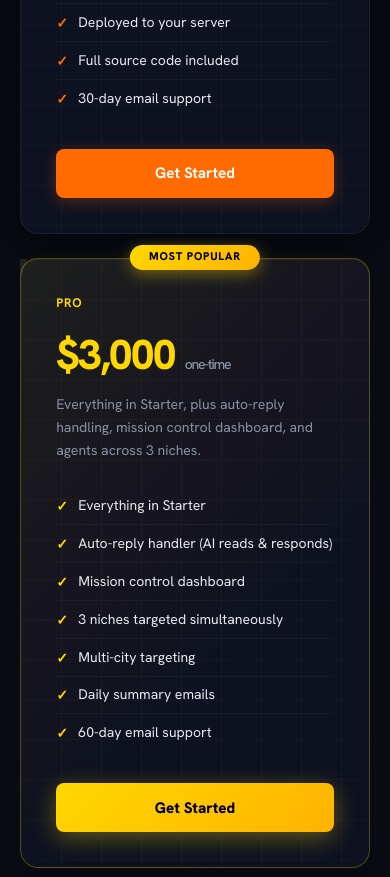
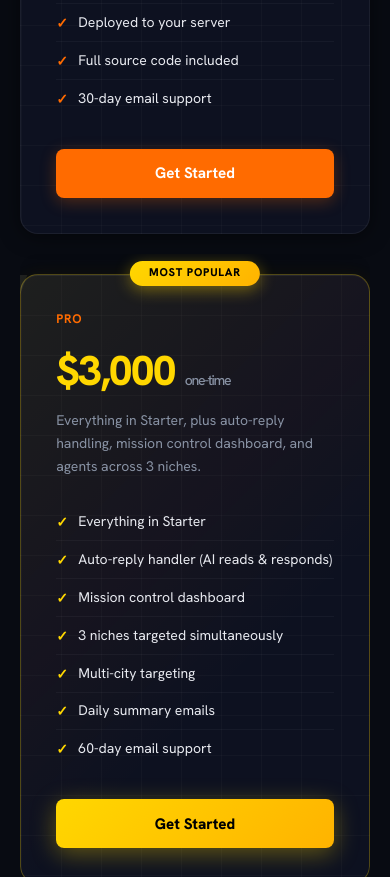
Before and after one commit to Jcapalot18/autoflow-agency, a website: page index.html in a window 390 px wide. Shown: the part 5031-5908 px from the top of the page. Drawn offline with Linux system fonts and the light colour scheme.

Commit message:
fix(pricing): equal card heights, badge breathing room, consistent tier name color
- align-items:stretch + flex column on .pkg + margin-top:auto on .pkg-cta
  so all three cards are the same height and CTAs lock to the bottom
- .pkg.featured .pkg-name: gold → orange to match Starter and Custom
- mobile: margin-top:1rem on .pkg.featured so badge clears Starter card

Co-Authored-By: Claude Sonnet 4.6 <noreply@anthropic.com>

```diff
--- a/index.html
+++ b/index.html
@@ -289,7 +289,7 @@
     #packages { background: var(--bg); }
     .packages-grid {
       display: grid; grid-template-columns: repeat(auto-fit, minmax(300px, 1fr));
-      gap: 1.5rem; margin-top: 3rem; align-items: start;
+      gap: 1.5rem; margin-top: 3rem; align-items: stretch;
     }
     .pkg {
       background: var(--card); border: 1px solid var(--border-dim);
@@ -300,6 +300,7 @@
         linear-gradient(var(--grid-line) 1px, transparent 1px),
         linear-gradient(90deg, var(--grid-line) 1px, transparent 1px);
       background-size: 40px 40px;
+      display: flex; flex-direction: column;
     }
     .pkg::after {
       content: ''; position: absolute; top: 0; bottom: 0; left: 0; width: 50%;
@@ -328,7 +329,7 @@
       background: linear-gradient(105deg, transparent 30%, rgba(255,240,100,0.05) 40%,
         rgba(255,255,200,0.09) 50%, rgba(255,215,0,0.05) 60%, transparent 70%);
     }
-    .pkg.featured .pkg-name { color: var(--gold); }
+    .pkg.featured .pkg-name { color: var(--accent); }
     .pkg.featured .pkg-price { color: var(--gold); }
     .pkg.featured .chk { color: var(--gold); }
     .pkg.featured .pkg-cta {
@@ -412,7 +413,7 @@
       display: block; text-align: center; padding: 0.9rem;
       border-radius: 8px; font-weight: 700; text-decoration: none;
       font-size: 0.95rem; position: relative; z-index: 2; cursor: pointer;
-      font-family: inherit; width: 100%;
+      font-family: inherit; width: 100%; margin-top: auto;
       transition: transform var(--t2) var(--spring), box-shadow var(--t2) ease, border-color var(--t2) ease, color var(--t2) ease;
     }
     .pkg-cta:disabled { cursor: not-allowed; }
@@ -544,6 +545,7 @@
       .hero-stats { gap: 1.6rem; }
       .stat-divider { display: none; }
       .packages-grid { grid-template-columns: 1fr; }
+      .pkg.featured { margin-top: 1rem; }
     }
     @media (max-width: 480px) {
       section { padding: 4rem 1.25rem; }
```
